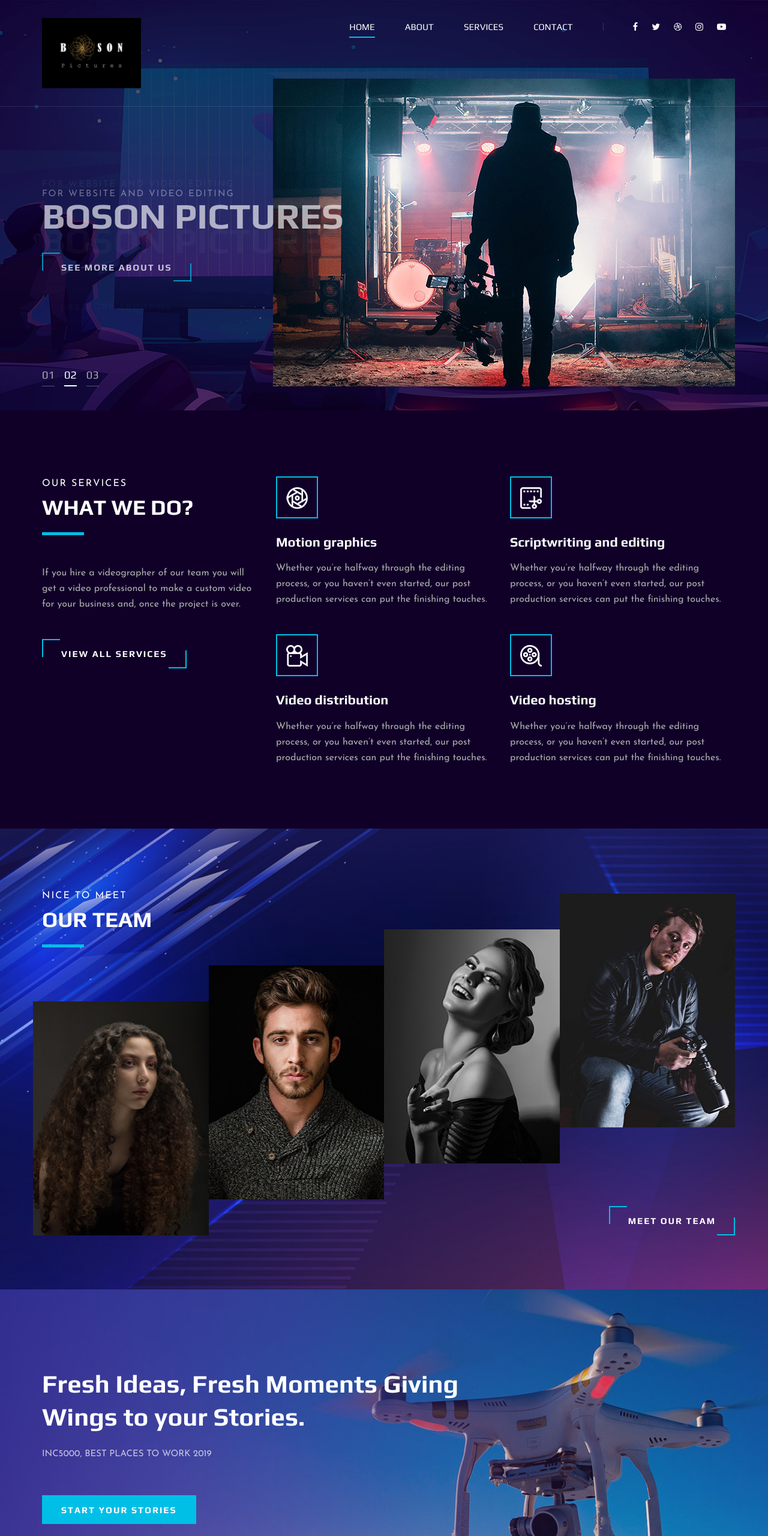
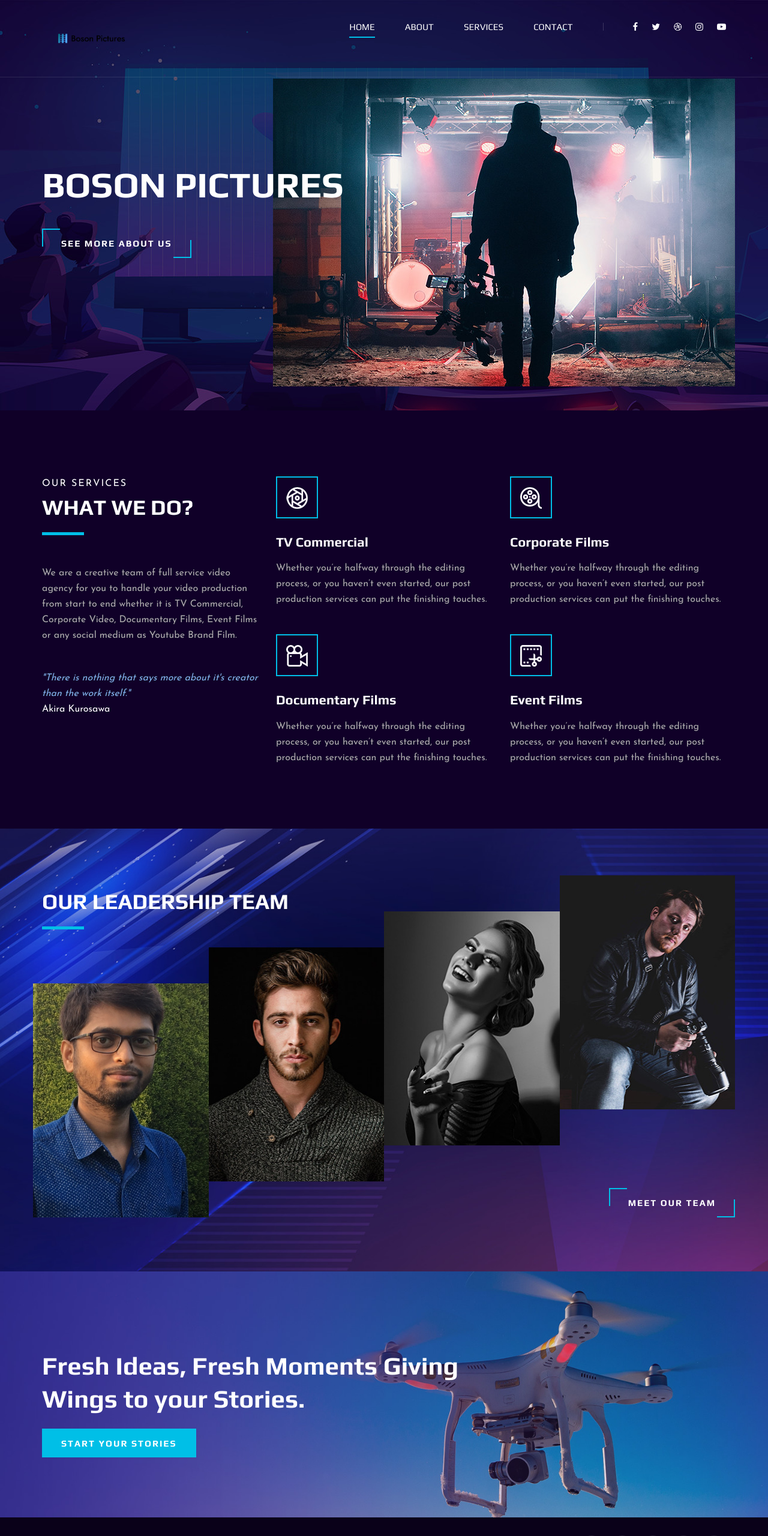
Before and after one commit to MdAkdas/bosonpictures, a plain HTML site: page index.html in a window 1280 px wide. Shown: the top 2560 px of the page at 60% size. Drawn offline with Linux system fonts and the light colour scheme.

Commit message:
29dec chnge

```diff
--- a/index.html
+++ b/index.html
@@ -35,7 +35,7 @@
             <div class="row">
                 <div class="col-lg-2">
                     <div class="header__logo">
-                        <a href="./index.html"><img src="1.png" alt=""></a>
+                        <a href="./index.html"><img src="cover.png" alt=""></a>
                     </div>
                 </div>
                 <div class="col-lg-10">
@@ -78,7 +78,7 @@
                     <div class="row">
                         <div class="col-lg-6">
                             <div class="hero__text">
-                                <span>For website and video editing</span>
+                                <span></span>
                                 <h2>BOSON PICTURES</h2>
                                 <a href="#" class="primary-btn">See more about us</a>
                             </div>
@@ -86,33 +86,7 @@
                     </div>
                 </div>
             </div>
-            <div class="hero__item set-bg" data-setbg="img/hero/hero-1.jpg">
-                <div class="container">
-                    <div class="row">
-                        <div class="col-lg-6">
-                            <div class="hero__text">
-                                <span>For website and video editing</span>
-                                <h2>BOSON PICTURES</h2>
-                                <a href="#" class="primary-btn">See more about us</a>
-                            </div>
-                        </div>
-                    </div>
-                </div>
-            </div>
-            <div class="hero__item set-bg" data-setbg="img/hero/hero-1.jpg">
-                <div class="container">
-                    <div class="row">
-                        <div class="col-lg-6">
-                            <div class="hero__text">
-                                <span>For website and video editing</span>
-                                <h2>BOSON PICTURES</h2>
-                                <a href="#" class="primary-btn">See more about us</a>
-                            </div>
-                        </div>
-                    </div>
-                </div>
-            </div>
-        </div>
+
     </section>
     <!-- Hero Section End -->
 
@@ -126,9 +100,11 @@
                             <span>Our services</span>
                             <h2>What We do?</h2>
                         </div>
-                        <p>If you hire a videographer of our team you will get a video professional to make a custom
-                            video for your business and, once the project is over.</p>
-                        <a href="#" class="primary-btn">View all services</a>
+                        <p>We are a creative team of full service video agency for you to handle your video production from start to end whether it is TV Commercial, Corporate Video, Documentary Films, Event Films or any social medium as Youtube Brand Film.</p>
+                        <p style="color:#81b4ea"> <i> "There is nothing that says more about it's creator than the work itself." </i>
+                        <br>
+                        <span style="color:#fff"> Akira Kurosawa </span> </p>
+
                     </div>
                 </div>
                 <div class="col-lg-8">
@@ -138,7 +114,29 @@
                                 <div class="services__item__icon">
                                     <img src="img/icons/si-1.png" alt="">
                                 </div>
-                                <h4>Motion graphics</h4>
+                                <h4>TV Commercial</h4>
+                                <p>Whether you’re halfway through the editing process, or you haven’t even started, our
+                                    post production services can put the finishing touches.</p>
+                            </div>
+                        </div>
+                        <div class="col-lg-6 col-md-6 col-sm-6">
+                            <div class="services__item">
+                                <div class="services__item__icon">
+                                    <img src="img/icons/si-4.png" alt="">
+
+
+                                </div>
+                                <h4>Corporate Films </h4>
+                                <p>Whether you’re halfway through the editing process, or you haven’t even started, our
+                                    post production services can put the finishing touches.</p>
+                            </div>
+                        </div>
+                        <div class="col-lg-6 col-md-6 col-sm-6">
+                            <div class="services__item">
+                                <div class="services__item__icon">
+                                    <img src="img/icons/si-3.png" alt="">
+                                </div>
+                                <h4>Documentary Films</h4>
                                 <p>Whether you’re halfway through the editing process, or you haven’t even started, our
                                     post production services can put the finishing touches.</p>
                             </div>
@@ -148,27 +146,7 @@
                                 <div class="services__item__icon">
                                     <img src="img/icons/si-2.png" alt="">
                                 </div>
-                                <h4>Scriptwriting and editing</h4>
-                                <p>Whether you’re halfway through the editing process, or you haven’t even started, our
-                                    post production services can put the finishing touches.</p>
-                            </div>
-                        </div>
-                        <div class="col-lg-6 col-md-6 col-sm-6">
-                            <div class="services__item">
-                                <div class="services__item__icon">
-                                    <img src="img/icons/si-3.png" alt="">
-                                </div>
-                                <h4>Video distribution</h4>
-                                <p>Whether you’re halfway through the editing process, or you haven’t even started, our
-                                    post production services can put the finishing touches.</p>
-                            </div>
-                        </div>
-                        <div class="col-lg-6 col-md-6 col-sm-6">
-                            <div class="services__item">
-                                <div class="services__item__icon">
-                                    <img src="img/icons/si-4.png" alt="">
-                                </div>
-                                <h4>Video hosting</h4>
+                                <h4>Event Films </h4>
                                 <p>Whether you’re halfway through the editing process, or you haven’t even started, our
                                     post production services can put the finishing touches.</p>
                             </div>
@@ -194,22 +172,19 @@
             <div class="row">
                 <div class="col-lg-12">
                     <div class="section-title team__title">
-                        <span>Nice to meet</span>
-                        <h2>OUR Team</h2>
+
+                        <h2>Our Leadership Team</h2>
                     </div>
                 </div>
             </div>
             <div class="row">
                 <div class="col-lg-3 col-md-6 col-sm-6 p-0">
-                    <div class="team__item set-bg" data-setbg="img/team/team-1.jpg">
+                    <div class="team__item set-bg" data-setbg="img/team/rk.jpg">
                         <div class="team__item__text">
-                            <h4>AMANDA STONE</h4>
-                            <p>Videographer</p>
+                            <h4>Ravikant Maurya</h4>
+                            <p>Founder & CEO</p>
                             <div class="team__item__social">
-                                <a href="#"><i class="fa fa-facebook"></i></a>
-                                <a href="#"><i class="fa fa-twitter"></i></a>
-                                <a href="#"><i class="fa fa-dribbble"></i></a>
-                                <a href="#"><i class="fa fa-instagram"></i></a>
+
                             </div>
                         </div>
                     </div>
@@ -217,8 +192,8 @@
                 <div class="col-lg-3 col-md-6 col-sm-6 p-0">
                     <div class="team__item team__item--second set-bg" data-setbg="img/team/team-2.jpg">
                         <div class="team__item__text">
-                            <h4>AMANDA STONE</h4>
-                            <p>Videographer</p>
+                            <h4>Bhavna Khandelwal</h4>
+                            <p>Creative & Development</p>
                             <div class="team__item__social">
                                 <a href="#"><i class="fa fa-facebook"></i></a>
                                 <a href="#"><i class="fa fa-twitter"></i></a>
@@ -231,8 +206,8 @@
                 <div class="col-lg-3 col-md-6 col-sm-6 p-0">
                     <div class="team__item team__item--third set-bg" data-setbg="img/team/team-3.jpg">
                         <div class="team__item__text">
-                            <h4>AMANDA STONE</h4>
-                            <p>Videographer</p>
+                            <h4>Rajkamal Kushwaha</h4>
+                            <p>Corporate Planning & Strategy</p>
                             <div class="team__item__social">
                                 <a href="#"><i class="fa fa-facebook"></i></a>
                                 <a href="#"><i class="fa fa-twitter"></i></a>
@@ -245,8 +220,8 @@
                 <div class="col-lg-3 col-md-6 col-sm-6 p-0">
                     <div class="team__item team__item--four set-bg" data-setbg="img/team/team-4.jpg">
                         <div class="team__item__text">
-                            <h4>AMANDA STONE</h4>
-                            <p>Videographer</p>
+                            <h4>Shikhi Singh Bora</h4>
+                            <p>Commercial, Marketing & PR</p>
                             <div class="team__item__social">
                                 <a href="#"><i class="fa fa-facebook"></i></a>
                                 <a href="#"><i class="fa fa-twitter"></i></a>
@@ -277,7 +252,7 @@
                 <div class="col-lg-8">
                     <div class="callto__text">
                         <h2>Fresh Ideas, Fresh Moments Giving Wings to your Stories.</h2>
-                        <p>INC5000, Best places to work 2019</p>
+
                         <a href="#">Start your stories</a>
                     </div>
                 </div>
```
Also changed, not shown: about.html (+161 -75 lines), cover.png (added), default.png (added), img/team/rk.jpg (added).
